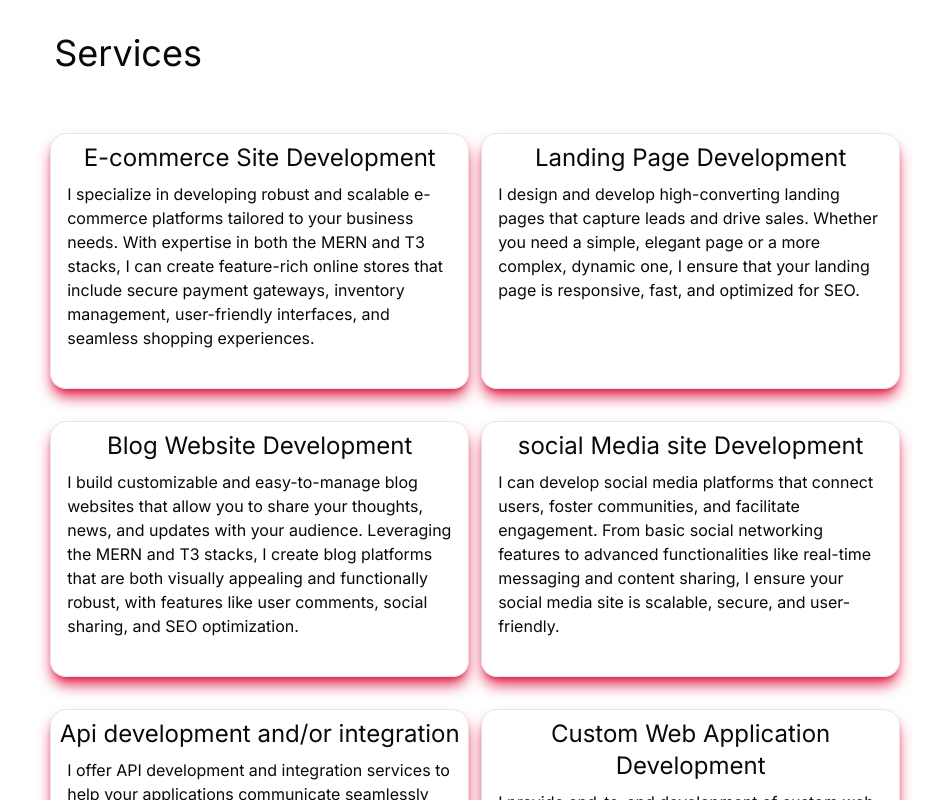
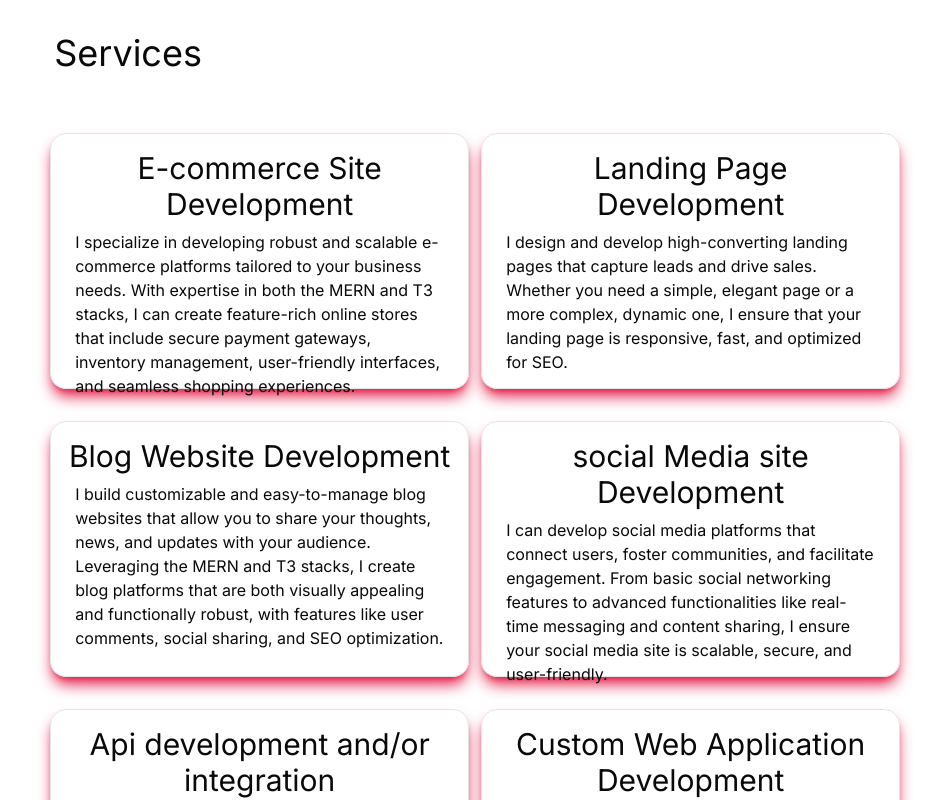
Before and after one commit to Azhar-lone/AzharLone_Portfolio, a Next.js app: page / in a window 1280 px wide. Shown: the part 3680-4480 px from the top of the page, without its empty margins (349-1280 px from the left). Built offline with nearby package versions, Linux system fonts and the light colour scheme.

Commit message:
0.5.7.1 commit

```diff
--- a/src/app/components/Services.tsx
+++ b/src/app/components/Services.tsx
@@ -11,9 +11,9 @@ const Services = () => {
         {services.map((service, index) => (
           <div
             key={index}
-            className="shadow-primary shadow-lg h-64 mt-5  p-2 rounded-2xl border  md:w-[48%]"
+            className="shadow-primary shadow-lg h-64 mt-5  p-4 rounded-2xl border  md:w-[48%]"
           >
-            <h1 className="text-2xl text-center">{service.title}</h1>
+            <h1 className="text-3xl text-center">{service.title}</h1>
             <ScrollArea className=" p-2 overflow-y-auto h-[85%]">
               {service.discription}
             </ScrollArea>
```
